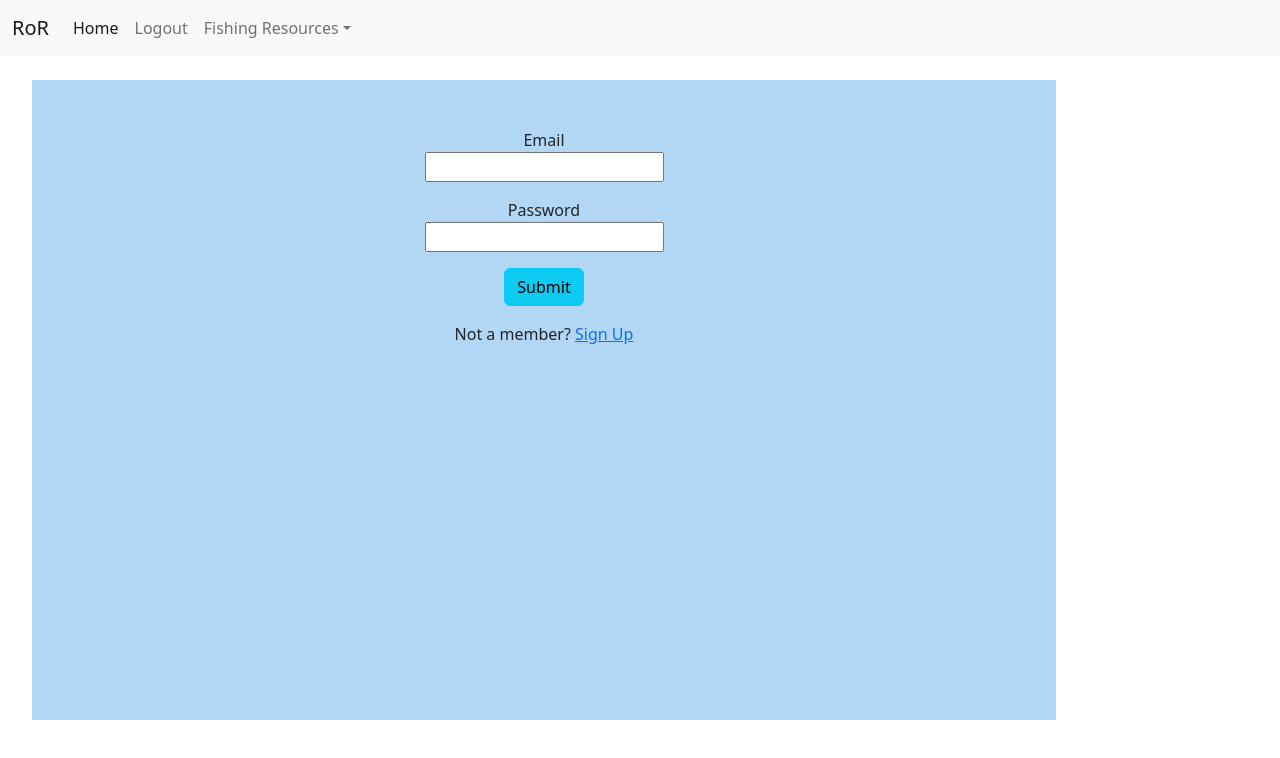
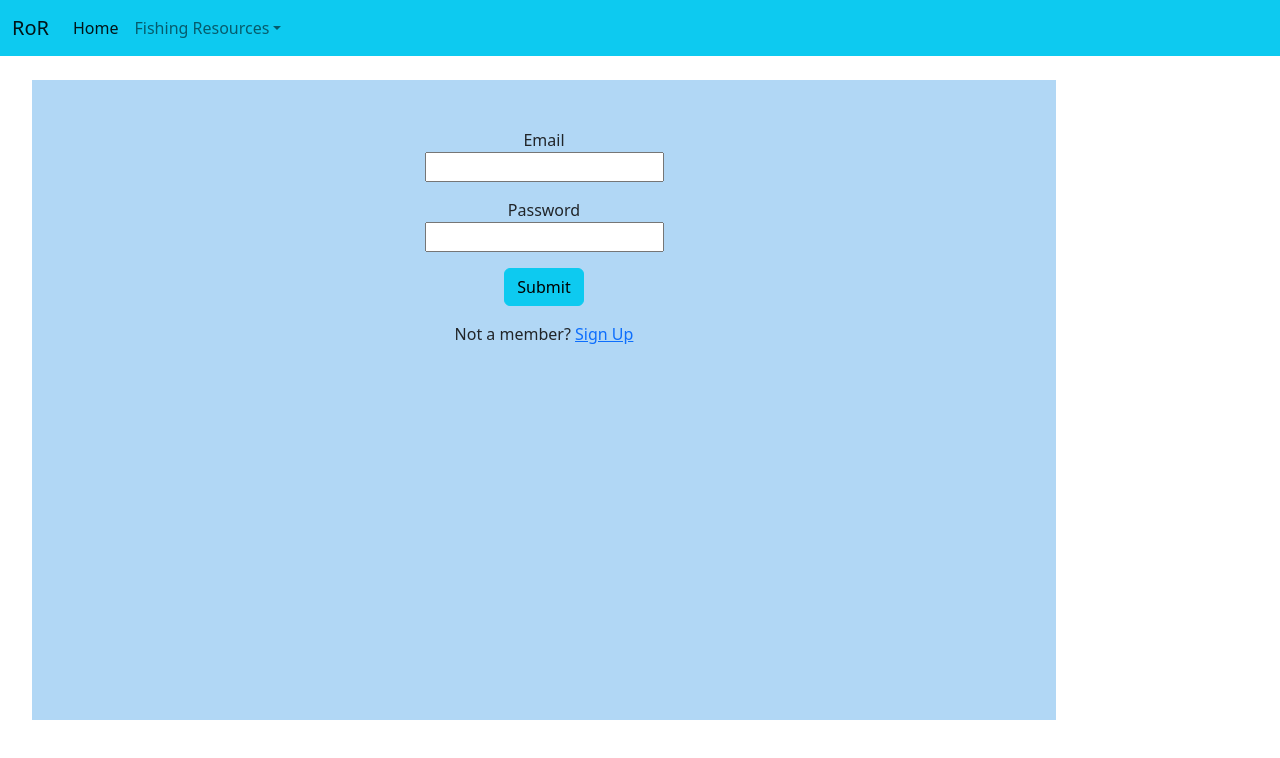
Before and after one commit to Rickienatividad/capstone-frontend, a React (Vite) app: page / in a window 1280 px wide. Shown: the top 758 px of the page. Built offline with nearby package versions, Linux system fonts and the light colour scheme.

Commit message:
adds conditional rendering for logout button

```diff
--- a/src/Header.jsx
+++ b/src/Header.jsx
@@ -9,7 +9,7 @@ export function Header() {
     window.location.href = "/";
   };
   return (
-    <nav className="navbar navbar-expand-lg navbar-light bg-light fixed-top">
+    <nav className="navbar navbar-expand-lg navbar-light bg-info fixed-top">
       <div className="container-fluid">
         <a className="navbar-brand" href="/">
           RoR
@@ -32,11 +32,17 @@ export function Header() {
                 Home
               </a>
             </li>
-            <li className="nav-item">
-              <a onClick={handleLogout} className="nav-link" href="#">
-                Logout
-              </a>
-            </li>
+            {localStorage.jwt ? (
+              <>
+                <li className="nav-item">
+                  <a onClick={handleLogout} className="nav-link" href="#">
+                    Logout
+                  </a>
+                </li>
+              </>
+            ) : (
+              <></>
+            )}
             <li className="nav-item dropdown">
               <a
                 className="nav-link dropdown-toggle"
--- a/src/KnotIndex.jsx
+++ b/src/KnotIndex.jsx
@@ -1,10 +1,14 @@
 export function KnotIndex(props) {
   return (
-    <div>
+    <div className="login-bg mt-5 species-list">
       <h3>Popular Knots</h3>
       {props.knots.map((knot) => (
         <div key={knot.id}>
-          <a onClick={() => props.onSelectKnot(knot)} href="#">
+          <a
+            className="btn btn-light mt-4"
+            onClick={() => props.onSelectKnot(knot)}
+            href="#"
+          >
             {knot.name}
           </a>
         </div>
```
